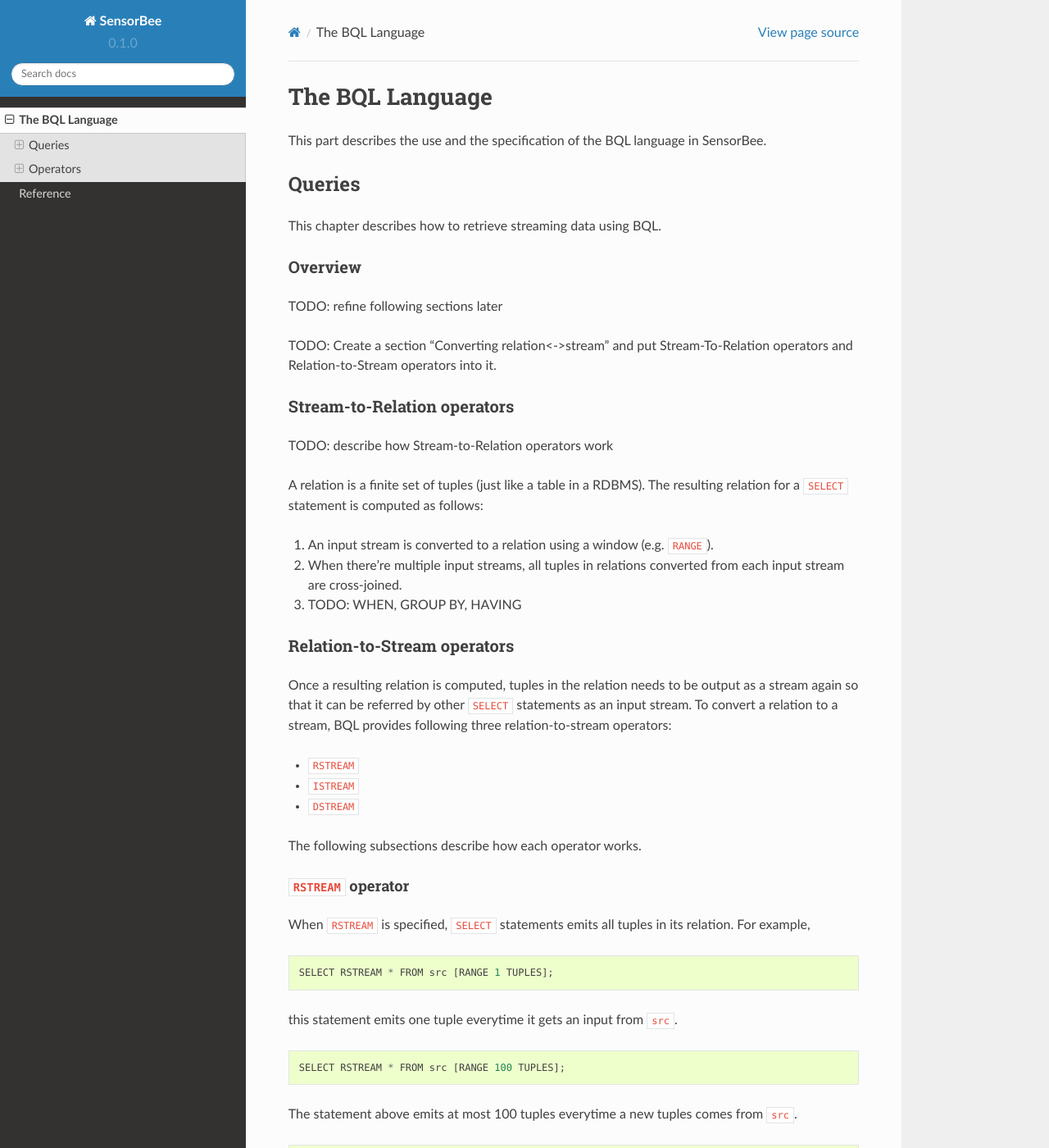
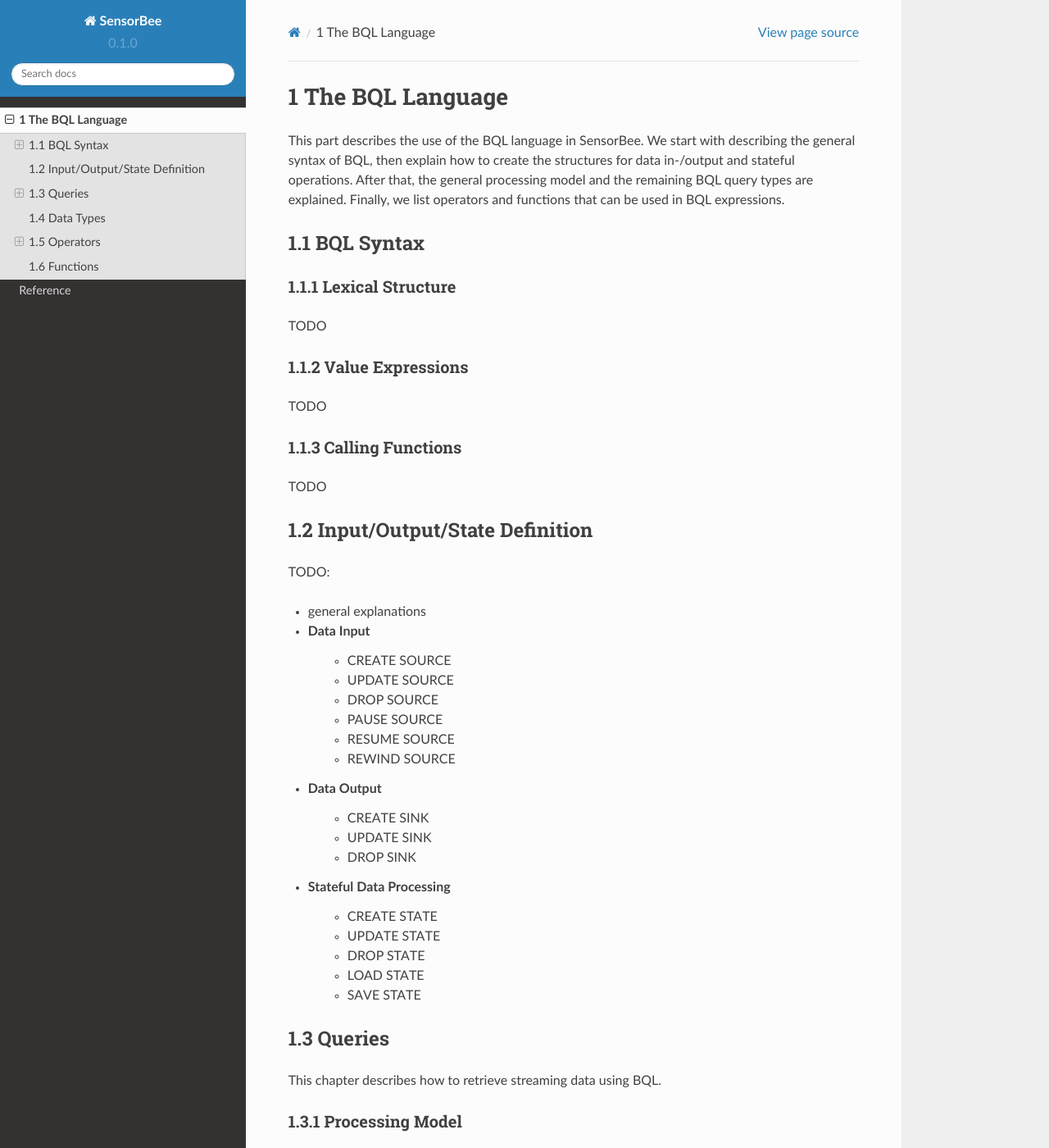
Before and after one commit to sensorbee/docs, a Sphinx documentation site: the page built from source/bql.rst, in a window 1280 px wide and 1400 px high. Shown: the whole window at 82% size. Built offline with Sphinx 7.4.7 and the Read the Docs theme 2.0.0, drawn with Linux system fonts in a browser that asks for light colours; some of the changed text lies outside the part shown.

Commit message:
add skeleton files for the BQL part

```diff
--- a/source/bql.rst
+++ b/source/bql.rst
@@ -2,7 +2,17 @@
 The BQL Language
 ################
 
-This part describes the use and the specification of the BQL language in SensorBee.
+.. sectnum::
+   :depth: 4
 
+This part describes the use of the BQL language in SensorBee.
+We start with describing the general syntax of BQL, then explain how to create the structures for data in-/output and stateful operations.
+After that, the general processing model and the remaining BQL query types are explained.
+Finally, we list operators and functions that can be used in BQL expressions.
+
+.. include:: bql/syntax.rst
+.. include:: bql/io.rst
 .. include:: bql/queries.rst
+.. include:: bql/types.rst
 .. include:: bql/operators.rst
+.. include:: bql/functions.rst
--- /dev/null
+++ b/source/bql/functions.rst
@@ -0,0 +1,5 @@
+*********
+Functions
+*********
+
+TODO
--- /dev/null
+++ b/source/bql/io.rst
@@ -0,0 +1,24 @@
+*****************************
+Input/Output/State Definition
+*****************************
+
+TODO:
+
+- general explanations
+- Data Input
+    - CREATE SOURCE
+    - UPDATE SOURCE
+    - DROP SOURCE
+    - PAUSE SOURCE
+    - RESUME SOURCE
+    - REWIND SOURCE
+- Data Output
+    - CREATE SINK
+    - UPDATE SINK
+    - DROP SINK
+- Stateful Data Processing
+    - CREATE STATE
+    - UPDATE STATE
+    - DROP STATE
+    - LOAD STATE
+    - SAVE STATE
--- a/source/bql/queries.rst
+++ b/source/bql/queries.rst
@@ -4,15 +4,16 @@ Queries
 
 This chapter describes how to retrieve streaming data using BQL.
 
+Processing Model
+================
+
 Overview
-========
+--------
 
-TODO: refine following sections later
-
-TODO: Create a section "Converting relation<->stream" and put Stream-To-Relation operators and Relation-to-Stream operators into it.
+TODO: describe general processing model
 
 Stream-to-Relation operators
-============================
+----------------------------
 
 TODO: describe how Stream-to-Relation operators work
 
@@ -27,7 +28,7 @@ resulting relation for a ``SELECT`` statement is computed as follows:
 .. _bql_queries_relation_to_stream_operators:
 
 Relation-to-Stream operators
-============================
+----------------------------
 
 Once a resulting relation is computed, tuples in the relation needs to be
 output as a stream again so that it can be referred by other ``SELECT``
@@ -41,7 +42,7 @@ following three relation-to-stream operators:
 The following subsections describe how each operator works.
 
 ``RSTREAM`` operator
---------------------
+^^^^^^^^^^^^^^^^^^^^
 
 When ``RSTREAM`` is specified, ``SELECT`` statements emits all tuples in
 its relation. For example,
@@ -67,12 +68,44 @@ This statement emits 200 tuples everytime it gets a new tuple from ``src1`` or
 are cross-joined and the resulting relation has 200 tuples in total.
 
 ``ISTREAM`` operator
---------------------
+^^^^^^^^^^^^^^^^^^^^
 
 TODO: description
 
 
 ``DSTREAM`` operator
---------------------
+^^^^^^^^^^^^^^^^^^^^
 
 TODO: description
+
+
+The SELECT Clause
+=================
+
+TODO: description
+
+
+Data Transformation
+===================
+
+TODO:
+
+- CREATE STREAM
+- DROP STREAM
+
+
+Data Output
+===========
+
+TODO:
+
+- INSERT INTO ... SELECT
+- INSERT INTO ... FROM
+
+
+Expression Evaluation
+=====================
+
+TODO:
+
+- EVAL
--- /dev/null
+++ b/source/bql/syntax.rst
@@ -0,0 +1,18 @@
+**********
+BQL Syntax
+**********
+
+Lexical Structure
+=================
+
+TODO
+
+Value Expressions
+=================
+
+TODO
+
+Calling Functions
+=================
+
+TODO
--- /dev/null
+++ b/source/bql/types.rst
@@ -0,0 +1,5 @@
+**********
+Data Types
+**********
+
+TODO
```
